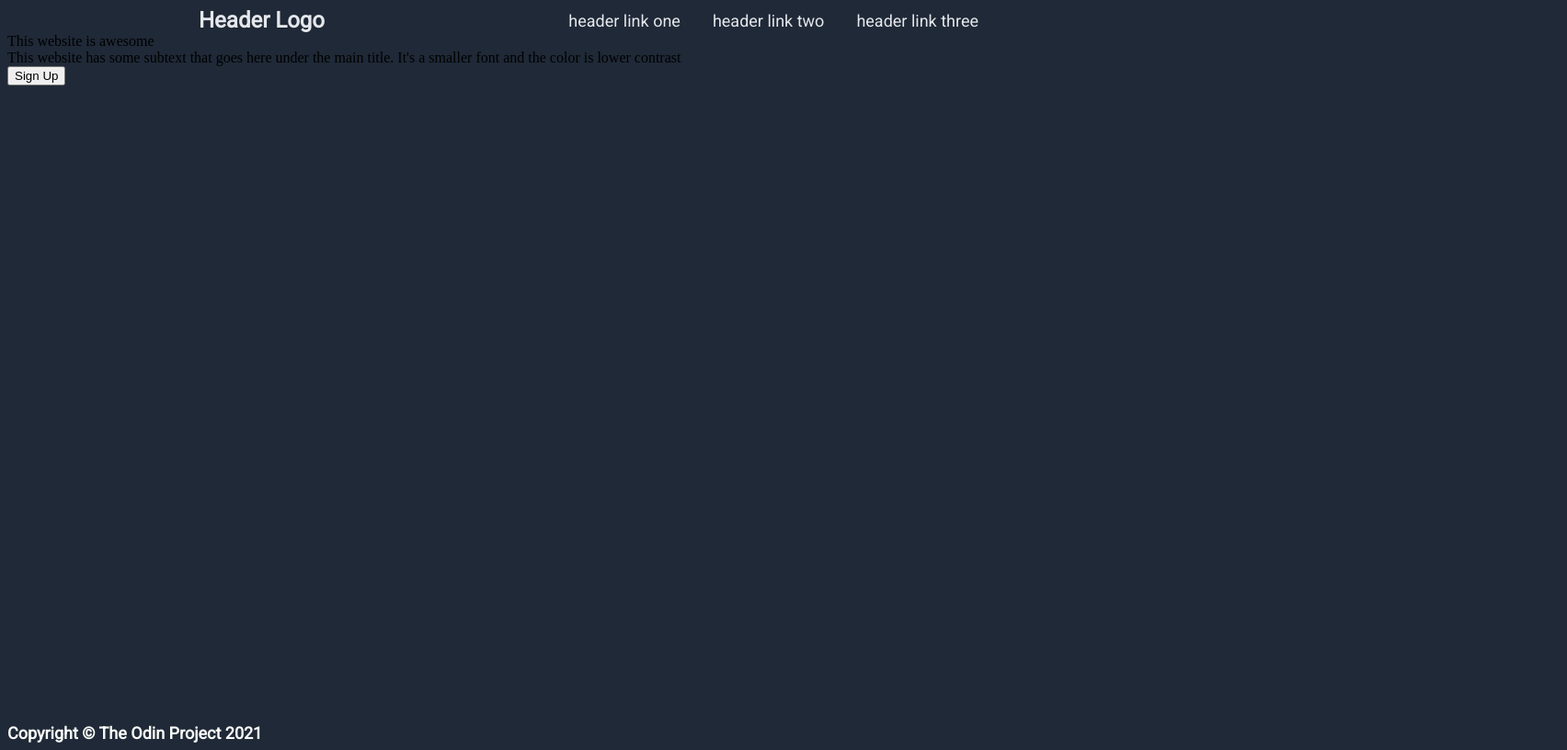
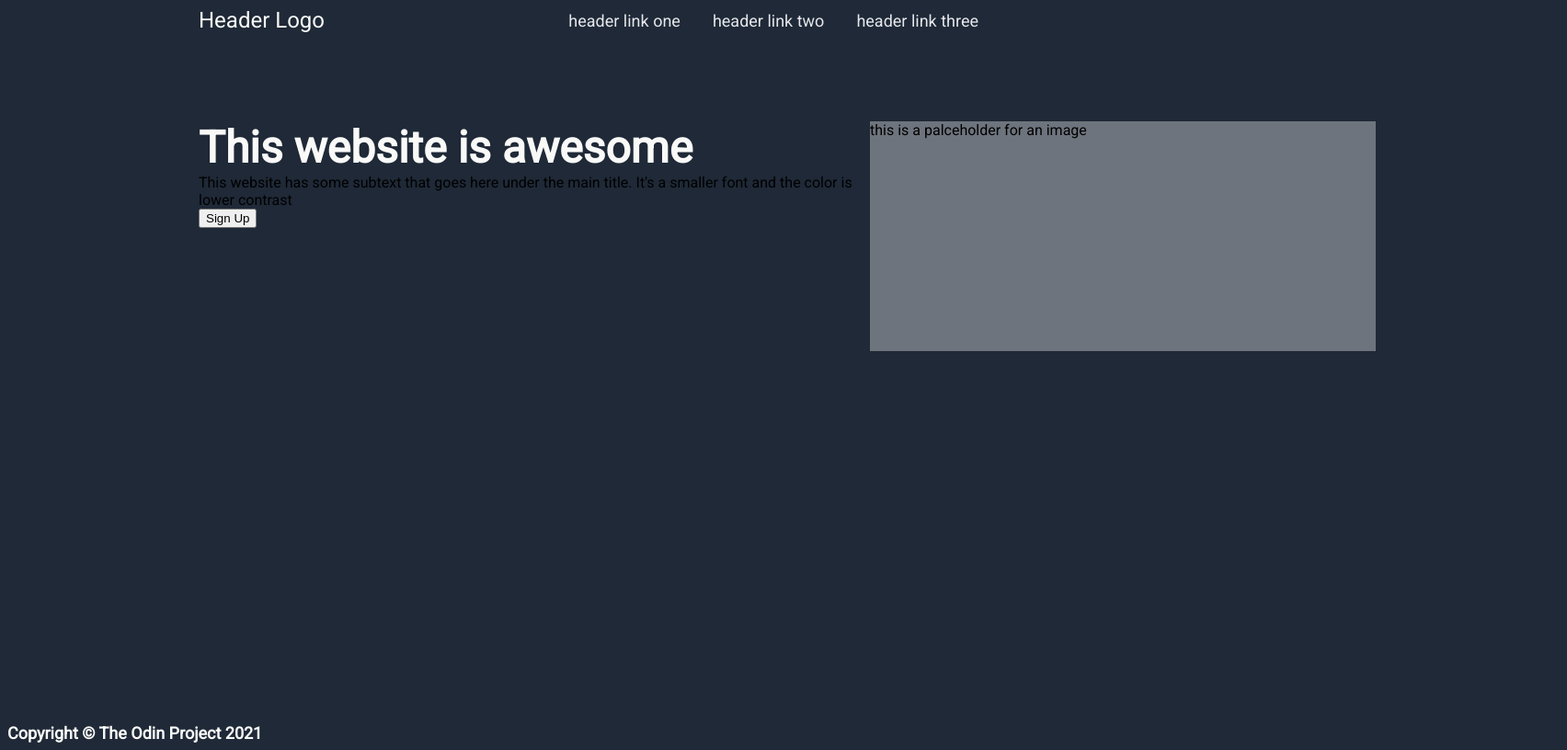
Before and after one commit to pfrancis24/TOP_LandingPage, a plain HTML site: page index.html in a window 1280 px wide. Shown: the whole page at 92% size, 1704 px wide, since content can reach past the window. Drawn offline with Linux system fonts and the light colour scheme.

Commit message:
add: hero content

```diff
--- a/index.html
+++ b/index.html
@@ -17,12 +17,17 @@
       </div>
     </div>
     <div class="hero-block">
-      <div class="hero-text">This website is awesome</div>
-      <div class="hero-subtext">
-        This website has some subtext that goes here under the main title. It's
-        a smaller font and the color is lower contrast
+      <div class="hero-left">
+        <div class="hero-text">This website is awesome</div>
+        <div class="hero-subtext">
+          This website has some subtext that goes here under the main title.
+          It's a smaller font and the color is lower contrast
+        </div>
+        <button>Sign Up</button>
       </div>
-      <button>Sign Up</button>
+      <div class="hero-right">
+        <div class="image">this is a palceholder for an image</div>
+      </div>
     </div>
 
     <div class="footer">Copyright &copy; The Odin Project 2021</div>
--- a/styles.css
+++ b/styles.css
@@ -5,10 +5,10 @@ body {
   display: flex;
   flex-direction: column;
   background-color: #1f2937;
+  font-family: 'Roboto', sans-serif;
 }
 
 .header {
-  margin: 0 0 0 0;
   padding: 0 13rem 0 13rem;
   background-color: #1f2937;
   display: flex;
@@ -17,10 +17,8 @@ body {
 }
 
 .logo {
-  font-weight: bolder;
   font-size: 24px;
-  color: #e5e7eb;
-  font-family: 'Roboto', sans-serif;
+  color: #f9faf8;
 }
 
 .links {
@@ -31,8 +29,28 @@ body {
 a {
   font-size: 18px;
   color: #e5e7eb;
-  font-family: 'Roboto', sans-serif;
+
   text-decoration: none;
+}
+
+.hero-block {
+  padding: 6rem 13rem 0 13rem;
+  min-height: 30rem;
+  min-width: 100vw;
+  display: flex;
+  justify-content: space-between;
+}
+
+.hero-text {
+  font-size: 48px;
+  font-weight: bolder;
+  color: #f9faf8;
+}
+
+.image {
+  background-color: #6e747d;
+  width: 550px;
+  height: 250px;
 }
 
 .footer {
@@ -40,5 +58,4 @@ a {
   color: #f9faf8;
   font-size: 18px;
   font-weight: bolder;
-  font-family: 'Roboto', sans-serif;
 }
```
